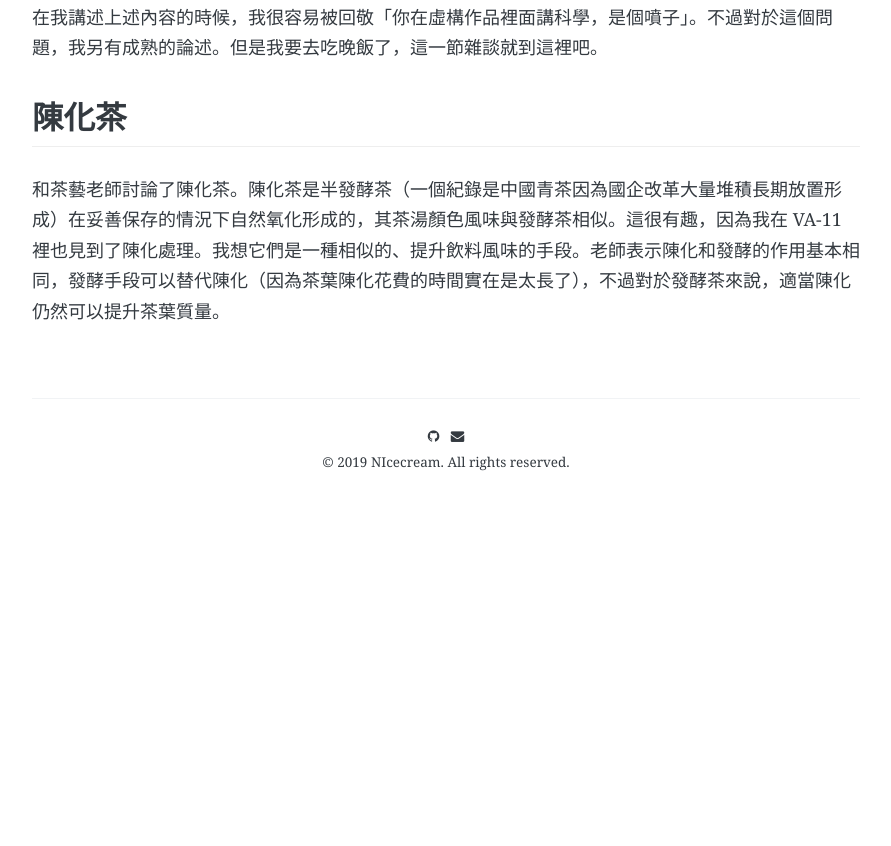
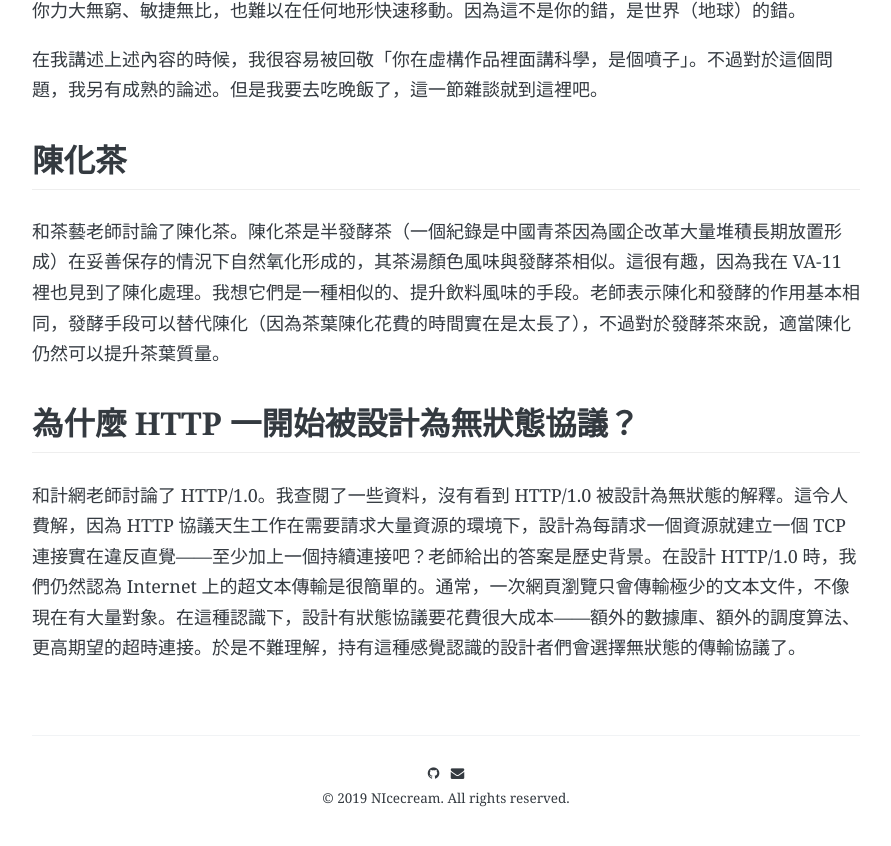
Before and after one commit to NeapolitanIcecream/NIcecream, a Jekyll site: the page built from _posts/2019-09-16-september-talks-3.md, in a window 1280 px wide and 900 px high, scrolled down 3544 px. Shown: the top 846 px of the window, without its empty margins (194-1085 px from the left). Built offline with Jekyll 4.4.1, drawn with Linux system fonts in a browser that asks for light colours; some web fonts are replaced; formulas are drawn with MathJax 3; comment, search, counter and statistics services are not loaded; before the commit the page ends 4107 px from its top, so only the background shows below that; some of the changed text lies outside the part shown.

Commit message:
update 0916 on 0918

```diff
--- a/_posts/2019-09-16-september-talks-3.md
+++ b/_posts/2019-09-16-september-talks-3.md
@@ -15,6 +15,7 @@ comments: true
 + 技術性失業
 + 超人在地球上如何行動？
 + 陳化茶
++ 為什麼 HTTP 一開始被設計為無狀態協議？
 
 ## Muse Fly
 
@@ -65,3 +66,7 @@ comments: true
 ## 陳化茶
 
 和茶藝老師討論了陳化茶。陳化茶是半發酵茶（一個紀錄是中國青茶因為國企改革大量堆積長期放置形成）在妥善保存的情況下自然氧化形成的，其茶湯顏色風味與發酵茶相似。這很有趣，因為我在 VA-11 裡也見到了陳化處理。我想它們是一種相似的、提升飲料風味的手段。老師表示陳化和發酵的作用基本相同，發酵手段可以替代陳化（因為茶葉陳化花費的時間實在是太長了），不過對於發酵茶來說，適當陳化仍然可以提升茶葉質量。
+
+## 為什麼 HTTP 一開始被設計為無狀態協議？
+
+和計網老師討論了 HTTP/1.0。我查閱了一些資料，沒有看到 HTTP/1.0 被設計為無狀態的解釋。這令人費解，因為 HTTP 協議天生工作在需要請求大量資源的環境下，設計為每請求一個資源就建立一個 TCP 連接實在違反直覺——至少加上一個持續連接吧？老師給出的答案是歷史背景。在設計 HTTP/1.0 時，我們仍然認為 Internet 上的超文本傳輸是很簡單的。通常，一次網頁瀏覽只會傳輸極少的文本文件，不像現在有大量對象。在這種認識下，設計有狀態協議要花費很大成本——額外的數據庫、額外的調度算法、更高期望的超時連接。於是不難理解，持有這種感覺認識的設計者們會選擇無狀態的傳輸協議了。
```
